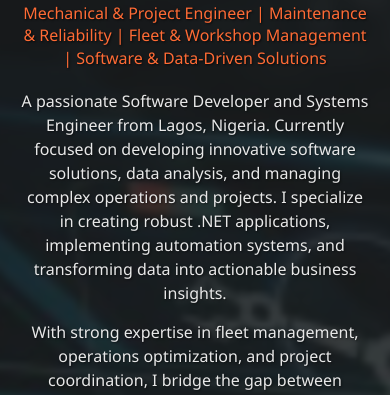
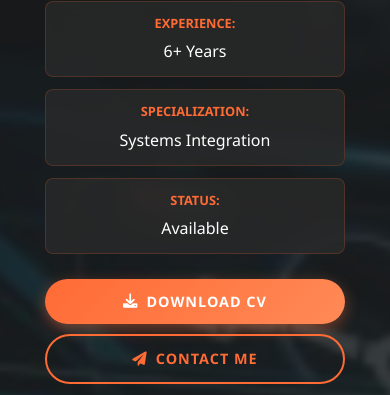
Before and after one commit to Dominicksam/dominicksam.github.io, a plain HTML site: page index.html in a window 390 px wide. Shown: the part 317-712 px from the top of the page. Drawn offline with nearby package versions, Linux system fonts and the light colour scheme.

Commit message:
update 2

```diff
--- a/index.html
+++ b/index.html
@@ -70,8 +70,41 @@
         <section id="about" class="content-section active">
             <div class="about-hero">
                 <div class="profile-section">
-                    <div class="profile-image-large">
-                        <img src="profile.jpg.png" alt="Dominic Samuel Akpan">
+                    <div class="profile-left">
+                        <div class="profile-image-large">
+                            <img src="profile.jpg.png" alt="Dominic Samuel Akpan">
+                        </div>
+                        <div class="profile-sidebar">
+                            <div class="quick-info">
+                                <div class="info-item">
+                                    <span class="label">LOCATION:</span>
+                                    <span class="value">Lagos, Nigeria</span>
+                                </div>
+                                <div class="info-item">
+                                    <span class="label">EXPERIENCE:</span>
+                                    <span class="value">6+ Years</span>
+                                </div>
+                                <div class="info-item">
+                                    <span class="label">SPECIALIZATION:</span>
+                                    <span class="value">Systems Integration</span>
+                                </div>
+                                <div class="info-item">
+                                    <span class="label">STATUS:</span>
+                                    <span class="value">Available</span>
+                                </div>
+                            </div>
+
+                            <div class="action-buttons">
+                                <button class="btn btn-primary">
+                                    <i class="fas fa-download"></i>
+                                    DOWNLOAD CV
+                                </button>
+                                <button class="btn btn-outline">
+                                    <i class="fas fa-paper-plane"></i>
+                                    CONTACT ME
+                                </button>
+                            </div>
+                        </div>
                     </div>
                     <div class="profile-info">
                         <h1>Dominic Samuel Akpan</h1>
@@ -301,36 +334,6 @@
                                     </div>
                                 </div>
                             </div>
-                        </div>
-
-                        <div class="quick-info">
-                            <div class="info-item">
-                                <span class="label">LOCATION:</span>
-                                <span class="value">Lagos, Nigeria</span>
-                            </div>
-                            <div class="info-item">
-                                <span class="label">EXPERIENCE:</span>
-                                <span class="value">6+ Years</span>
-                            </div>
-                            <div class="info-item">
-                                <span class="label">SPECIALIZATION:</span>
-                                <span class="value">Systems Integration</span>
-                            </div>
-                            <div class="info-item">
-                                <span class="label">STATUS:</span>
-                                <span class="value">Available</span>
-                            </div>
-                        </div>
-
-                        <div class="action-buttons">
-                            <button class="btn btn-primary">
-                                <i class="fas fa-download"></i>
-                                DOWNLOAD CV
-                            </button>
-                            <button class="btn btn-outline">
-                                <i class="fas fa-paper-plane"></i>
-                                CONTACT ME
-                            </button>
                         </div>
                     </div>
                 </div>
--- a/styles.css
+++ b/styles.css
@@ -170,8 +170,8 @@ body {
 
 .profile-section {
     display: grid;
-    grid-template-columns: 200px 1fr;
-    gap: 30px;
+    grid-template-columns: 280px 1fr;
+    gap: 40px;
     padding: 20px 60px;
     position: relative;
     z-index: 2;
@@ -181,13 +181,25 @@ body {
     align-items: start;
 }
 
+.profile-left {
+    display: flex;
+    flex-direction: column;
+    gap: 25px;
+    align-items: center;
+}
+
+.profile-sidebar {
+    width: 100%;
+}
+
 .profile-image-large {
     flex-shrink: 0;
+    text-align: center;
 }
 
 .profile-image-large img {
-    width: 180px;
-    height: 180px;
+    width: 200px;
+    height: 200px;
     border-radius: 50%;
     object-fit: cover;
     box-shadow: 0 15px 40px rgba(0,0,0,0.5);
@@ -256,9 +268,10 @@ body {
 
 .quick-info {
     display: grid;
-    grid-template-columns: repeat(4, 1fr);
+    grid-template-columns: 1fr;
     gap: 15px;
-    margin: 15px 0;
+    margin: 0 0 25px 0;
+    width: 100%;
 }
 
 .quick-info .info-item {
@@ -393,23 +406,27 @@ body {
 /* Action Buttons */
 .action-buttons {
     display: flex;
-    gap: 15px;
-    margin-top: 25px;
+    flex-direction: column;
+    gap: 12px;
+    margin-top: 0;
+    width: 100%;
 }
 
 .btn {
-    padding: 12px 25px;
+    padding: 12px 20px;
     border-radius: 25px;
     font-weight: 600;
-    font-size: 1rem;
+    font-size: 0.9rem;
     letter-spacing: 1px;
     border: none;
     cursor: pointer;
     transition: all 0.3s ease;
     display: flex;
     align-items: center;
+    justify-content: center;
     gap: 8px;
     text-decoration: none;
+    width: 100%;
 }
 
 .btn-primary {
@@ -761,13 +778,33 @@ body {
         text-align: center;
     }
 
+    .profile-left {
+        align-items: center;
+        gap: 20px;
+    }
+
+    .profile-sidebar {
+        max-width: 300px;
+        margin: 0 auto;
+    }
+
     .profile-image-large {
         justify-self: center;
     }
 
     .profile-image-large img {
-        width: 150px;
-        height: 150px;
+        width: 160px;
+        height: 160px;
+    }
+
+    .quick-info {
+        grid-template-columns: repeat(2, 1fr);
+        gap: 12px;
+    }
+
+    .action-buttons {
+        flex-direction: row;
+        gap: 10px;
     }
 
     .profile-info h1 {
```
